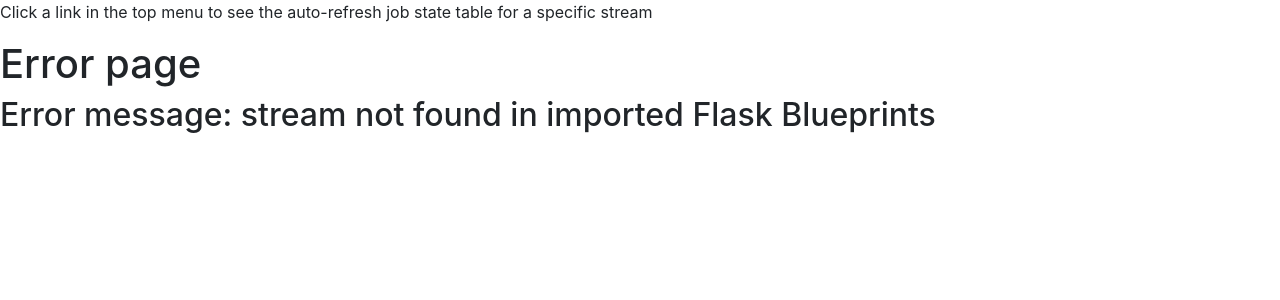
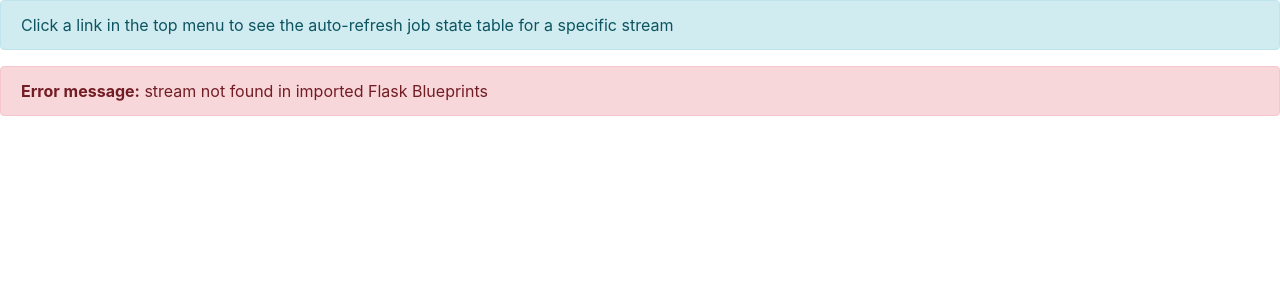
Before and after one commit to datahappy1/flask_sse_example_project, a Flask app: page /1 in a window 1280 px wide. Shown: the part 56-356 px from the top of the page. Run offline with Flask 2, Linux system fonts and the light colour scheme; some libraries are stand-ins or nearby versions.

Commit message:
initial commit

```diff
--- a/flaskr/templates/error_page.html
+++ b/flaskr/templates/error_page.html
@@ -1,7 +1,8 @@
 {% extends "index.html" %}
 {% block stream %}
 
-<h1>Error page</h1>
-<h2>Error message: {{ template_error_message }}</h2>
+<div class="alert alert-danger">
+  <strong>Error message:</strong> {{template_error_message }}
+</div>
 
 {% endblock %}
--- a/flaskr/templates/index.html
+++ b/flaskr/templates/index.html
@@ -14,10 +14,8 @@
     </div>
 </nav>
 
-<div>
-    <p>
+<div class="alert alert-info">
     Click a link in the top menu to see the auto-refresh job state table for a specific stream
-    </p>
 </div>
 
 {% block stream %}
--- a/flaskr/templates/stream.html
+++ b/flaskr/templates/stream.html
@@ -1,5 +1,9 @@
 {% extends "index.html" %}
 {% block stream %}
+
+<div class="alert alert-success">
+  <strong>{{ template_stream_name }}</strong>
+</div>
 
 <table id="target_table" class="table table-sm">
     <thead class="thead-dark">
```
